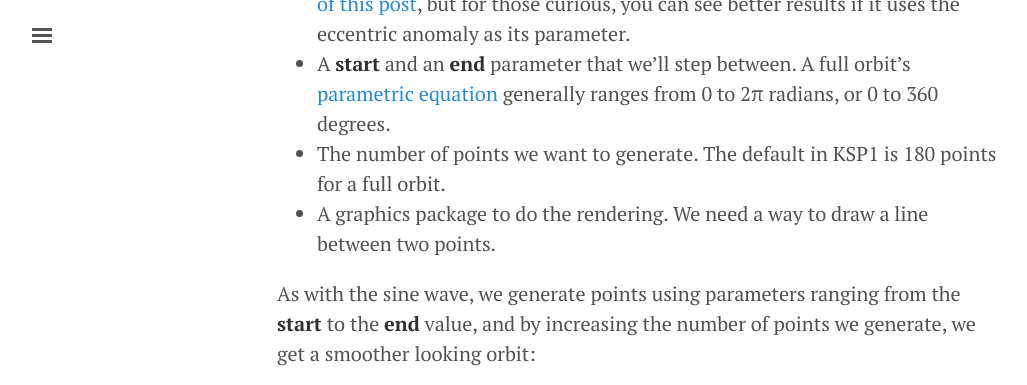
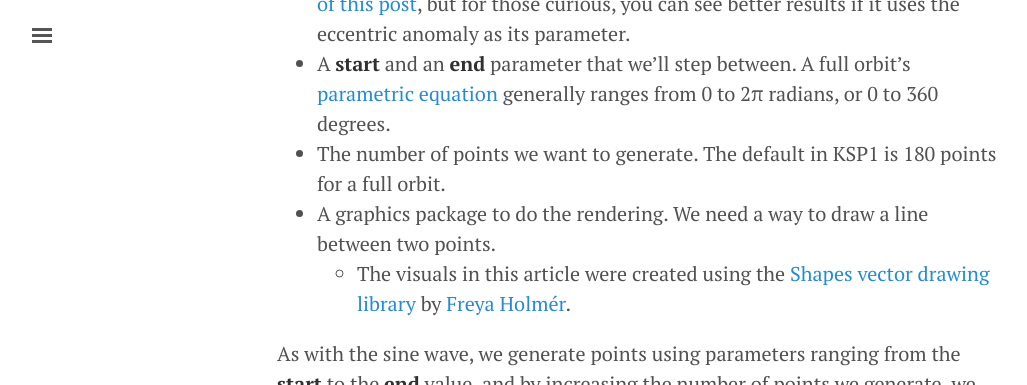
Before and after one commit to JohannesMP/com.johannesmp.blog, a Jekyll site: the page built from _posts/2022-06-30-KSP2-Dev-Diary_Orbit-Tessellation.md, in a window 1280 px wide and 900 px high, scrolled down 5177 px, cut to the strip 0-385 px from the top of the window. Shown: the whole strip, without its empty margins (3-1030 px from the left). Built offline with Jekyll 4.4.1, drawn with Linux system fonts in a browser that asks for light colours; nearby versions of some CDN libraries; comment, search, counter and statistics services are not loaded.

Commit message:
Update 2022-06-30-KSP2-Dev-Diary_Orbit-Tessellation.md
Added reference to Shapes drawing library.

```diff
--- a/_posts/2022-06-30-KSP2-Dev-Diary_Orbit-Tessellation.md
+++ b/_posts/2022-06-30-KSP2-Dev-Diary_Orbit-Tessellation.md
@@ -141,6 +141,7 @@ Let’s assume that we have the following:
 - A **start** and an **end** parameter that we’ll step between. A full orbit’s [parametric equation](https://en.wikipedia.org/wiki/Eccentric_anomaly) generally ranges from 0 to 2π radians, or 0 to 360 degrees.
 - The number of points we want to generate. The default in KSP1 is 180 points for a full orbit.
 - A graphics package to do the rendering. We need a way to draw a line between two points.
+  - The visuals in this article were created using the [Shapes vector drawing library](https://acegikmo.com/shapes/) by [Freya Holmér](https://twitter.com/FreyaHolmer).
 
 As with the sine wave, we generate points using parameters ranging from the **start** to the **end** value, and by increasing the number of points we generate, we get a smoother looking orbit:
 
```
